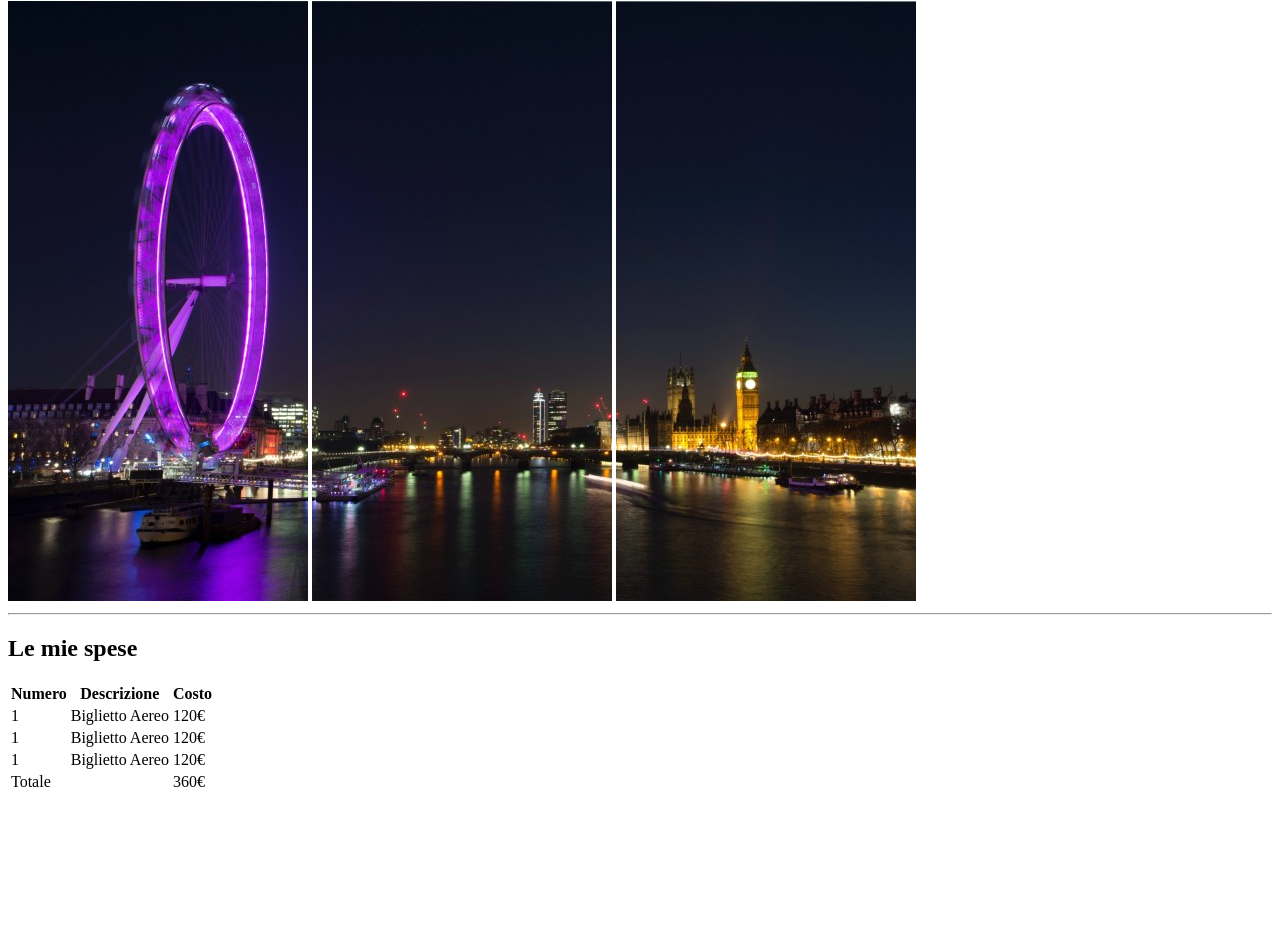
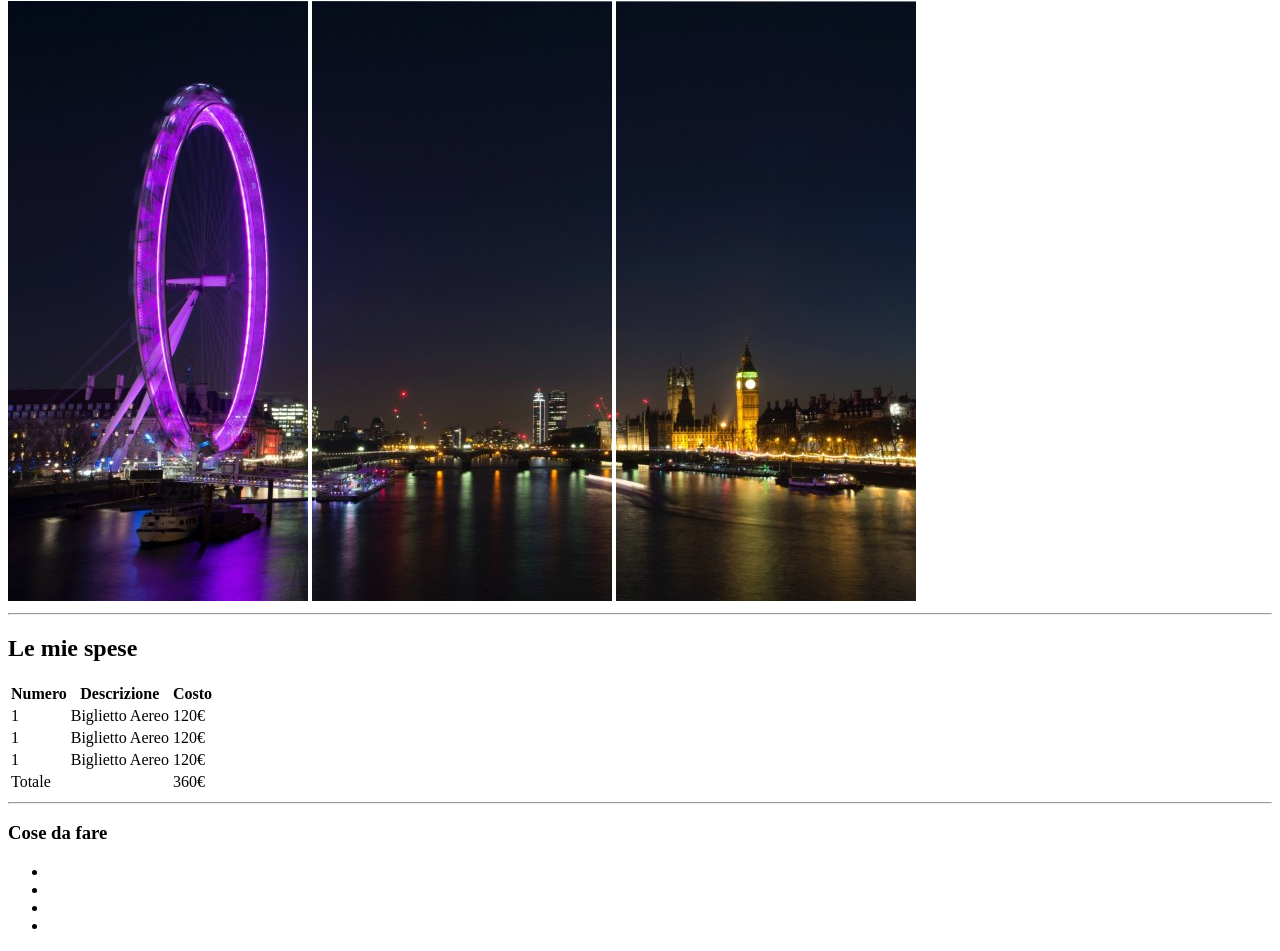
Before and after one commit to Beniamino-Soccio/html-london-trip, a plain HTML site: page index.html in a window 1280 px wide. Shown: the part 79-1030 px from the top of the page. Before the commit the page ends 881 px from the top, so only its background shows below. Drawn offline with Linux system fonts and the light colour scheme.

Commit message:
added list layout

```diff
--- a/index.html
+++ b/index.html
@@ -53,6 +53,17 @@
                 </tfoot>
             </table>
         </section>
+        <hr>
+        <!--Cose da fare-->
+        <section id="Cose da fare">
+            <h3>Cose da fare</h3>
+            <ul>
+                <li></li>
+                <li></li>
+                <li></li>
+                <li></li>
+            </ul>
+        </section>
 
 
     </main>
```
